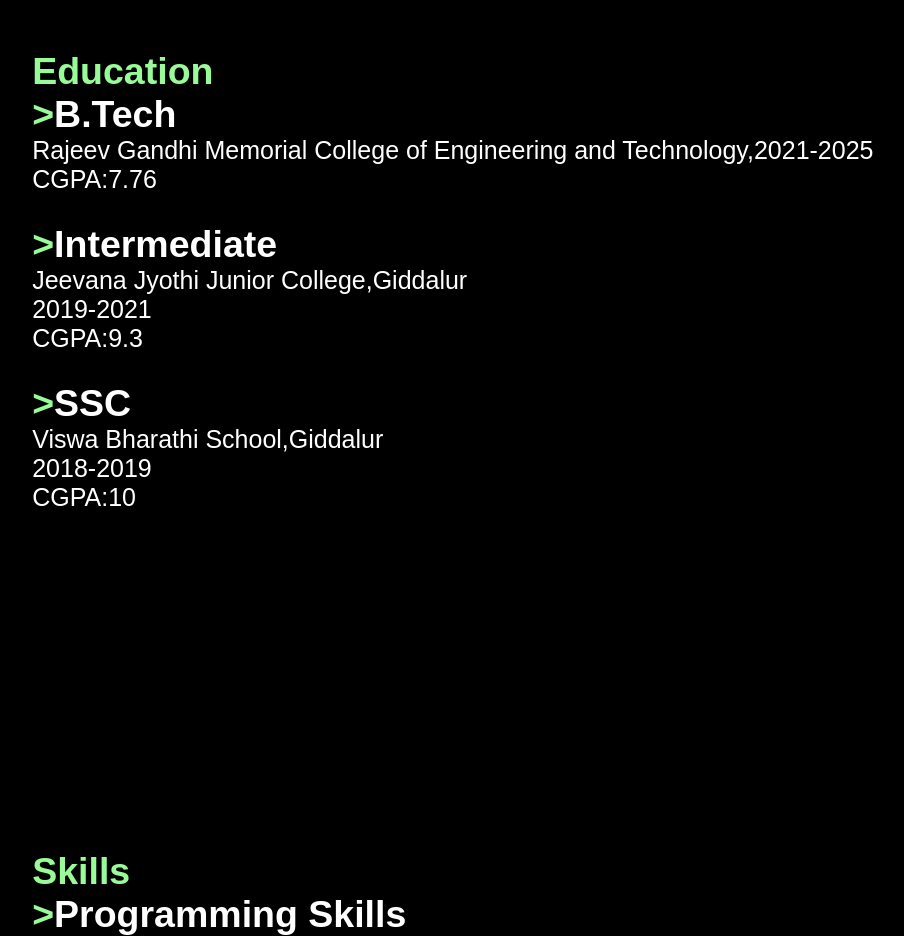
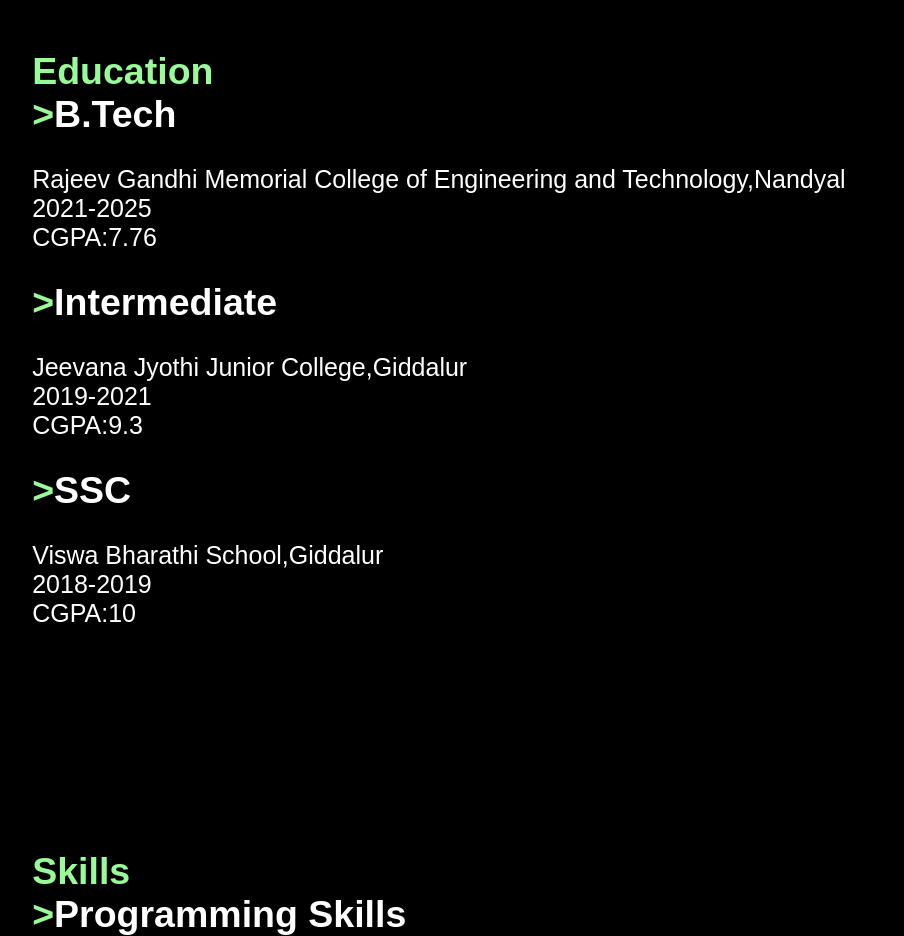
Before and after one commit to Tanujakosinepalli23/saitanujaportfolio, a plain HTML site: page index.html in a window 1280 px wide. Shown: the part 800-1736 px from the top of the page, without its empty margins (83-987 px from the left). Drawn offline with Linux system fonts and the light colour scheme.

Commit message:
Update index.html

```diff
--- a/index.html
+++ b/index.html
@@ -43,11 +43,11 @@
 <section class="Education" id="Education">
     <div class="Education-content">
         <h1><span>Education</span></h1>
-        <h2><span>></span>B.Tech</h2>
-                <p>Rajeev Gandhi Memorial College of Engineering and Technology,2021-2025<br>CGPA:7.76</p><br>
-            <h2><span>></span>Intermediate</h2>
+        <h2><span>></span>B.Tech</h2><br>
+                <p>Rajeev Gandhi Memorial College of Engineering and Technology,Nandyal<br>2021-2025<br>CGPA:7.76</p><br>
+            <h2><span>></span>Intermediate</h2><br>
                 <p>Jeevana Jyothi Junior College,Giddalur<br>2019-2021<br>CGPA:9.3</p><br>
-            <h2><span>></span>SSC</h2>
+            <h2><span>></span>SSC</h2><br>
                 <p>Viswa Bharathi School,Giddalur<br>2018-2019<br>CGPA:10</p><br>
 
 
```
